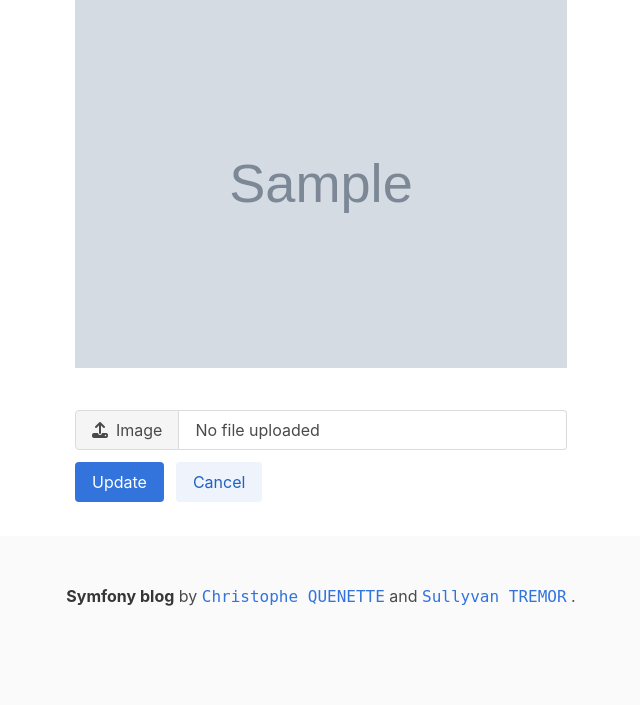
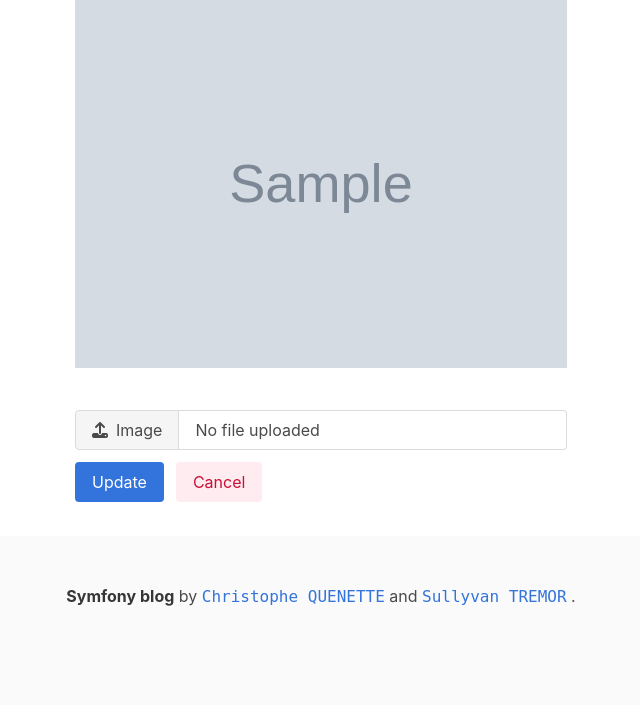
Before and after one commit to cmamon/symfony-blog, a Symfony app: template templates/post/edit.html.twig in a window 1280 px wide. Shown: the part 439-1144 px from the top of the page, without its empty margins (319-959 px from the left). Run offline with Twig, Linux system fonts and the light colour scheme; the template is opened without the code that fills it: most values are stand-ins (such as "Sample title", 1, 10 or a date in 2020); grey boxes marked "Sample" are stand-in pictures; form fields are guessed from the names that the template uses; style sheets or scripts are compiled from the project's sources; some libraries are stand-ins or nearby versions.

Commit message:
Update style

```diff
--- a/templates/post/create.html.twig
+++ b/templates/post/create.html.twig
@@ -51,7 +51,7 @@
                 {{ form_row(form.submit, { 'label': 'Publish', 'attr': {'class': 'button is-link'}}) }}
             </div>
             <div class="control">
-                <a class="button is-link is-light" href="{{ path('index', {'username': app.user.username}) }}">
+                <a class="button is-danger is-light" href="{{ path('index', {'username': app.user.username}) }}">
                     Cancel
                 </a>
             </div>
--- a/templates/post/edit.html.twig
+++ b/templates/post/edit.html.twig
@@ -60,7 +60,7 @@
                 {{ form_row(form.submit, { 'label': 'Update', 'attr': {'class': 'button is-link'}}) }}
             </div>
             <div class="control">
-                <a class="button is-link is-light" href="{{ path('index', {'username': username}) }}">
+                <a class="button is-danger is-light" href="{{ path('index', {'username': username}) }}">
                     Cancel
                 </a>
             </div>
```
